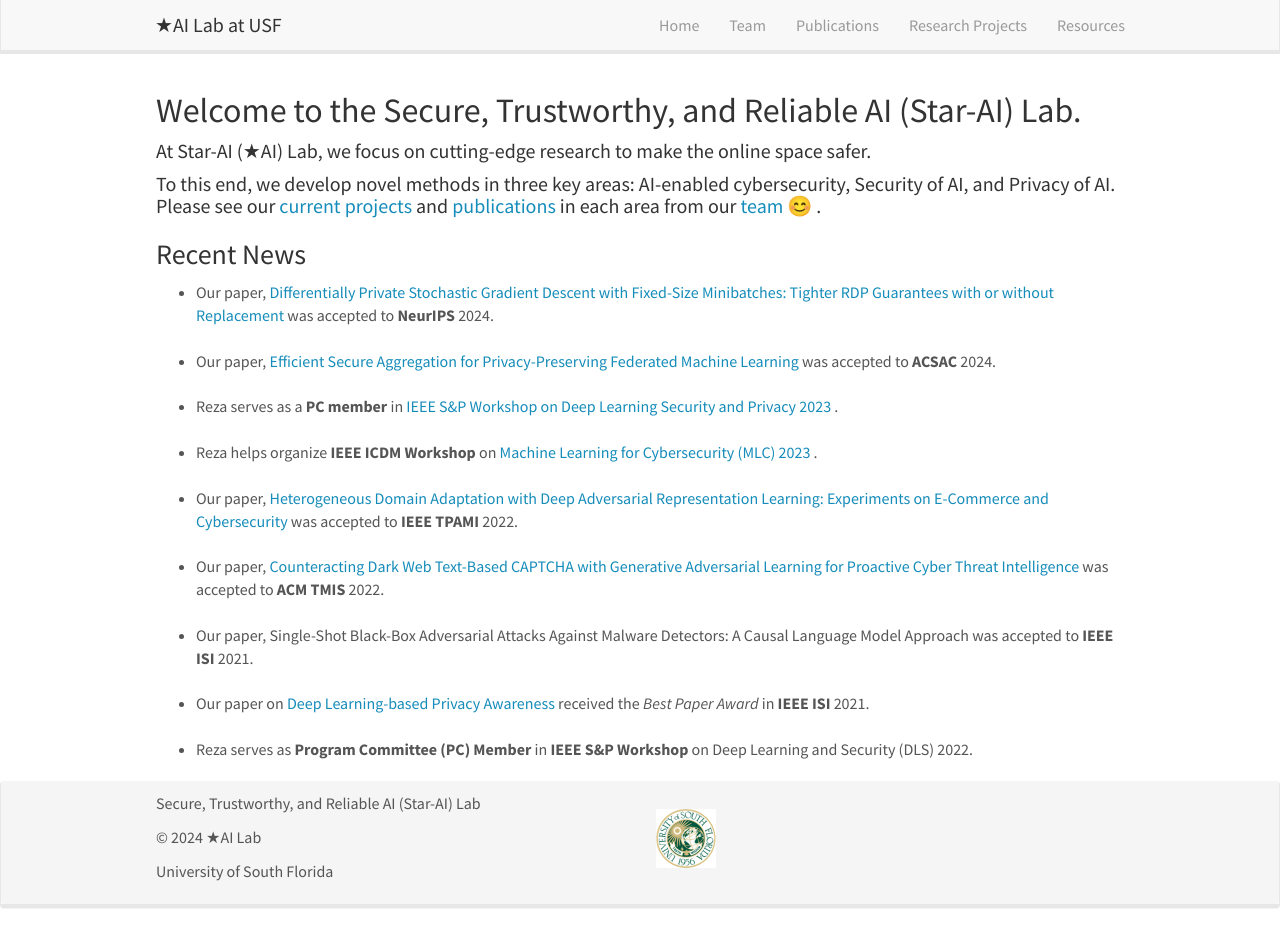
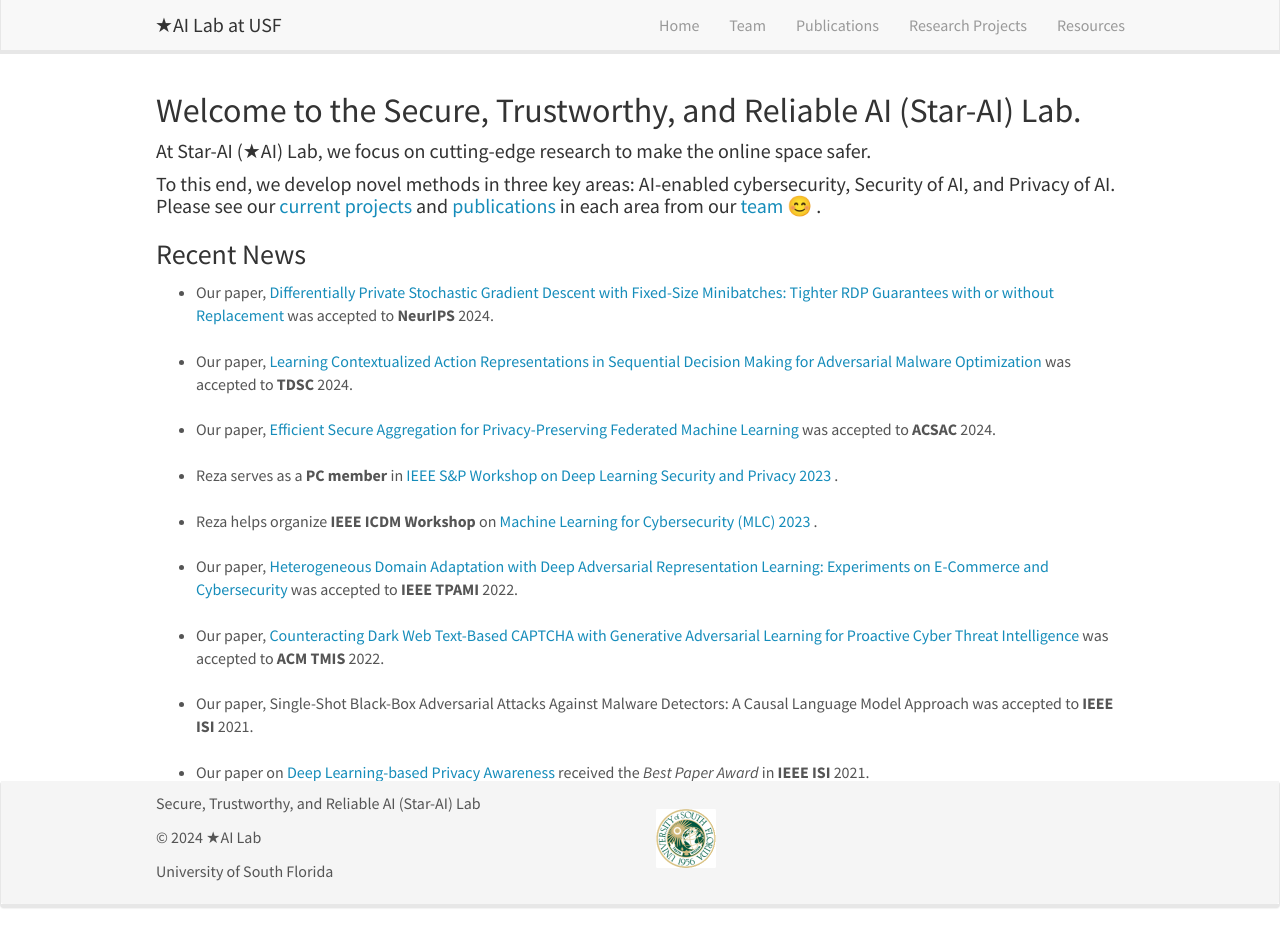
Before and after one commit to star-ailab/star-ailab.github.io, a Jekyll site: the page built from _pages/home.md, in a window 1280 px wide. Shown: the top 947 px of the page. Built offline with Jekyll 4.4.1, drawn with Linux system fonts in a browser that asks for light colours; nearby versions of some CDN libraries.

Commit message:
Update home.md

```diff
--- a/_pages/home.md
+++ b/_pages/home.md
@@ -15,6 +15,8 @@
 <div markdown="0" class="wrapper" style="border-bottom: 1px solid $black <!--$grey-color-->; border:4px; height:500px; overflow:auto;">
 	<ul class="awards" style="margin-bottom: -5px">
 		<li>Our paper, <a href="https://arxiv.org/pdf/2408.10456"> Differentially Private Stochastic Gradient Descent with Fixed-Size Minibatches: Tighter RDP Guarantees with or without Replacement</a> was accepted to <b>NeurIPS</b> 2024. </li>
+		<br>
+		<li>Our paper, <a href="https://www.researchgate.net/publication/384676652_Learning_Contextualized_Action_Representations_in_Sequential_Decision_Making_for_Adversarial_Malware_Optimization"> Learning Contextualized Action Representations in Sequential Decision Making for Adversarial Malware Optimization</a> was accepted to <b>TDSC</b> 2024. </li>
 		<br>
 		<li>Our paper, <a href="https://arxiv.org/pdf/2304.03841"> Efficient Secure Aggregation for Privacy-Preserving Federated Machine Learning</a> was accepted to <b>ACSAC</b> 2024. </li>
 		<br>
```
